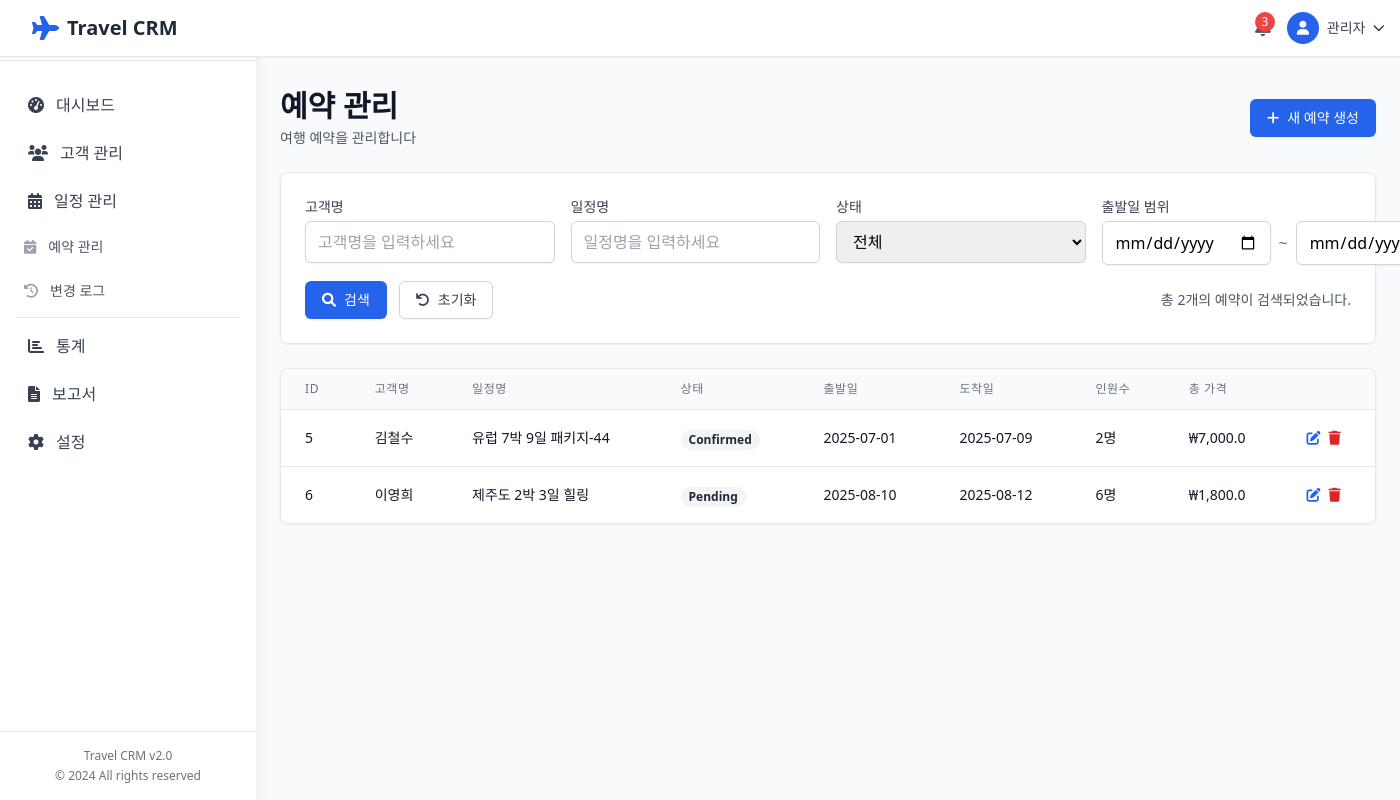
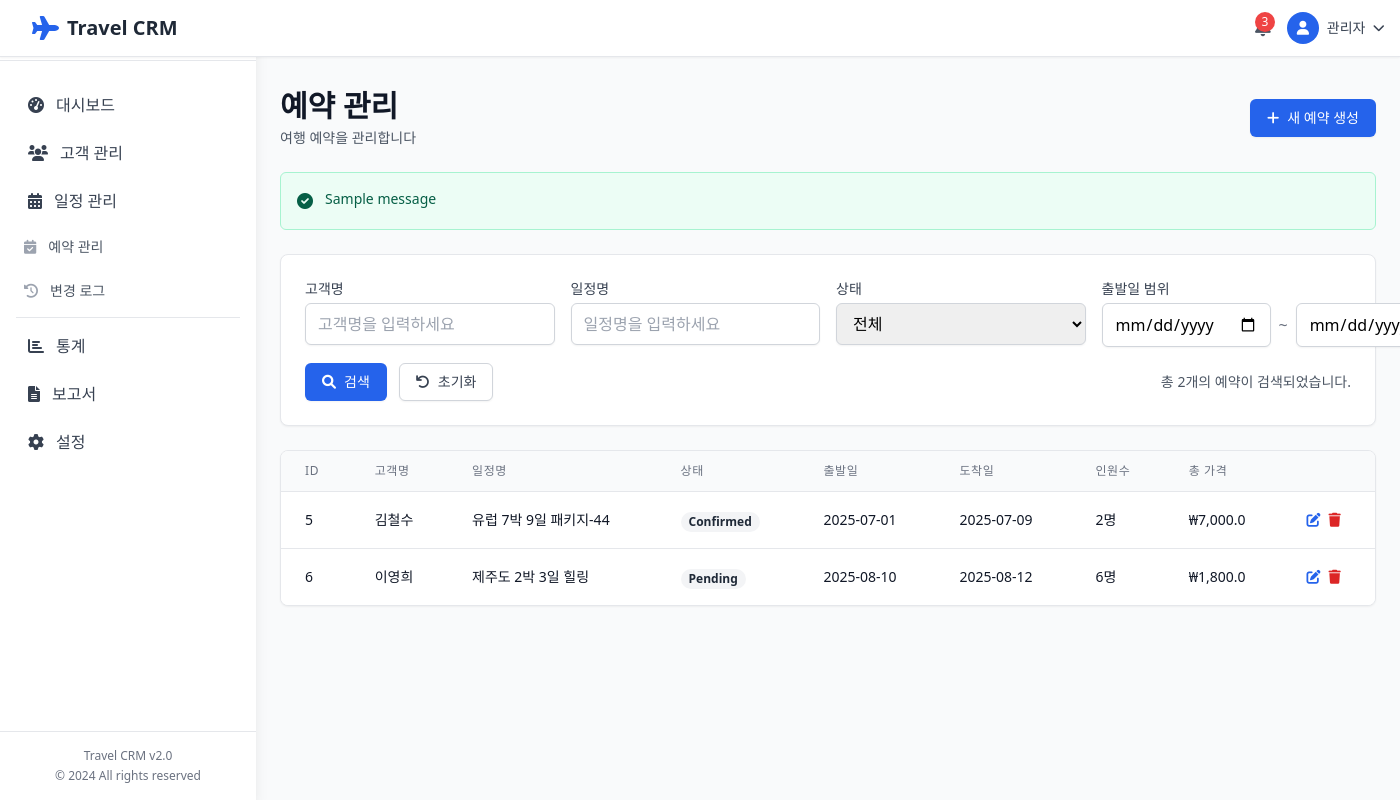
Before and after one commit to mikichat/travel-python, a Flask app: page /reservations/ in a window 1400 px wide; the page is wider, and only the part inside the window is pictured. Run offline with Flask 3, Linux system fonts and the light colour scheme; a user stored in the database is signed in; data comes from the database, SQL or seed files in the repository; both versions use the stored data as it was after the commit; one stand-in notice (Sample message) is shown.

Commit message:
예약 수정 기능에 변경 사항 추적 로직을 추가하고, 수정 결과에 대한 사용자 피드백을 제공하는 플래시 메시지를 구현했습니다. 또한, 예약 수정 시 변경된 필드를 기록하여 시스템의 투명성을 높였습니다. 템플릿에서 플래시 메시지를 표시하는 기능을 추가하여 사용자 경험을 개선했습니다.

```diff
--- a/app/routes/reservation_routes.py
+++ b/app/routes/reservation_routes.py
@@ -464,6 +464,23 @@ def edit_reservation_page(reservation_id):
         current_time = datetime.now().isoformat()
 
         try:
+            # 변경된 필드 추적
+            changes = []
+            if str(reservation['customer_id']) != str(customer_id):
+                changes.append(f"고객ID: {reservation['customer_id']} → {customer_id}")
+            if str(reservation['schedule_id']) != str(schedule_id):
+                changes.append(f"일정ID: {reservation['schedule_id']} → {schedule_id}")
+            if reservation['status'] != status:
+                changes.append(f"상태: {reservation['status']} → {status}")
+            if reservation['booking_date'] != booking_date:
+                changes.append(f"예약일: {reservation['booking_date']} → {booking_date}")
+            if reservation['number_of_people'] != number_of_people:
+                changes.append(f"인원수: {reservation['number_of_people']} → {number_of_people}")
+            if reservation['total_price'] != total_price:
+                changes.append(f"총금액: {reservation['total_price']} → {total_price}")
+            if reservation['notes'] != notes:
+                changes.append(f"메모: {reservation['notes']} → {notes}")
+
             cursor.execute("""
                 UPDATE reservations
                 SET customer_id = ?, schedule_id = ?, status = ?, booking_date = ?, number_of_people = ?, total_price = ?, notes = ?, updated_at = ?
@@ -472,15 +489,16 @@ def edit_reservation_page(reservation_id):
             conn.commit()
 
             # 변경 로그 기록
-            log_reservation_change(reservation_id, 'UPDATE', 'all', None, f'예약 수정: 상태 {status}, 인원 {number_of_people}', 'admin')
+            if changes:
+                change_description = f'예약 수정: {", ".join(changes)}'
+            else:
+                change_description = '예약 수정 (변경사항 없음)'
 
-            cursor.execute('SELECT * FROM reservations WHERE id = ?', (reservation_id,))
-            updated_reservation = cursor.fetchone()
+            log_reservation_change(reservation_id, 'UPDATE', 'all', None, change_description, 'admin')
+
             conn.close()
-            updated_reservation_data = dict(updated_reservation)
-            updated_reservation_data['createdAt'] = updated_reservation_data.pop('created_at')
-            updated_reservation_data['updatedAt'] = updated_reservation_data.pop('updated_at')
-            return jsonify(updated_reservation_data)
+            flash('예약이 성공적으로 수정되었습니다.', 'success')
+            return redirect(url_for('reservation.reservations_page'))
         except Exception as e:
             conn.close()
             print(f'예약 수정 오류: {e}')
--- a/app/templates/reservations.html
+++ b/app/templates/reservations.html
@@ -18,6 +18,31 @@
             </a>
         </div>
     </div>
+
+    {% with messages = get_flashed_messages(with_categories=true) %}
+        {% if messages %}
+            <div class="space-y-4">
+                {% for category, message in messages %}
+                    <div class="p-4 rounded-md {% if category == 'success' %}bg-green-50 border border-green-200 text-green-800{% elif category == 'error' %}bg-red-50 border border-red-200 text-red-800{% else %}bg-blue-50 border border-blue-200 text-blue-800{% endif %}">
+                        <div class="flex">
+                            <div class="flex-shrink-0">
+                                {% if category == 'success' %}
+                                    <i class="fas fa-check-circle"></i>
+                                {% elif category == 'error' %}
+                                    <i class="fas fa-exclamation-circle"></i>
+                                {% else %}
+                                    <i class="fas fa-info-circle"></i>
+                                {% endif %}
+                            </div>
+                            <div class="ml-3">
+                                <p class="text-sm font-medium">{{ message }}</p>
+                            </div>
+                        </div>
+                    </div>
+                {% endfor %}
+            </div>
+        {% endif %}
+    {% endwith %}
 
     {% if error %}
         <div class="bg-red-50 border border-red-200 rounded-md p-4">
```
Also changed, not shown: data/travel_crm.db.
